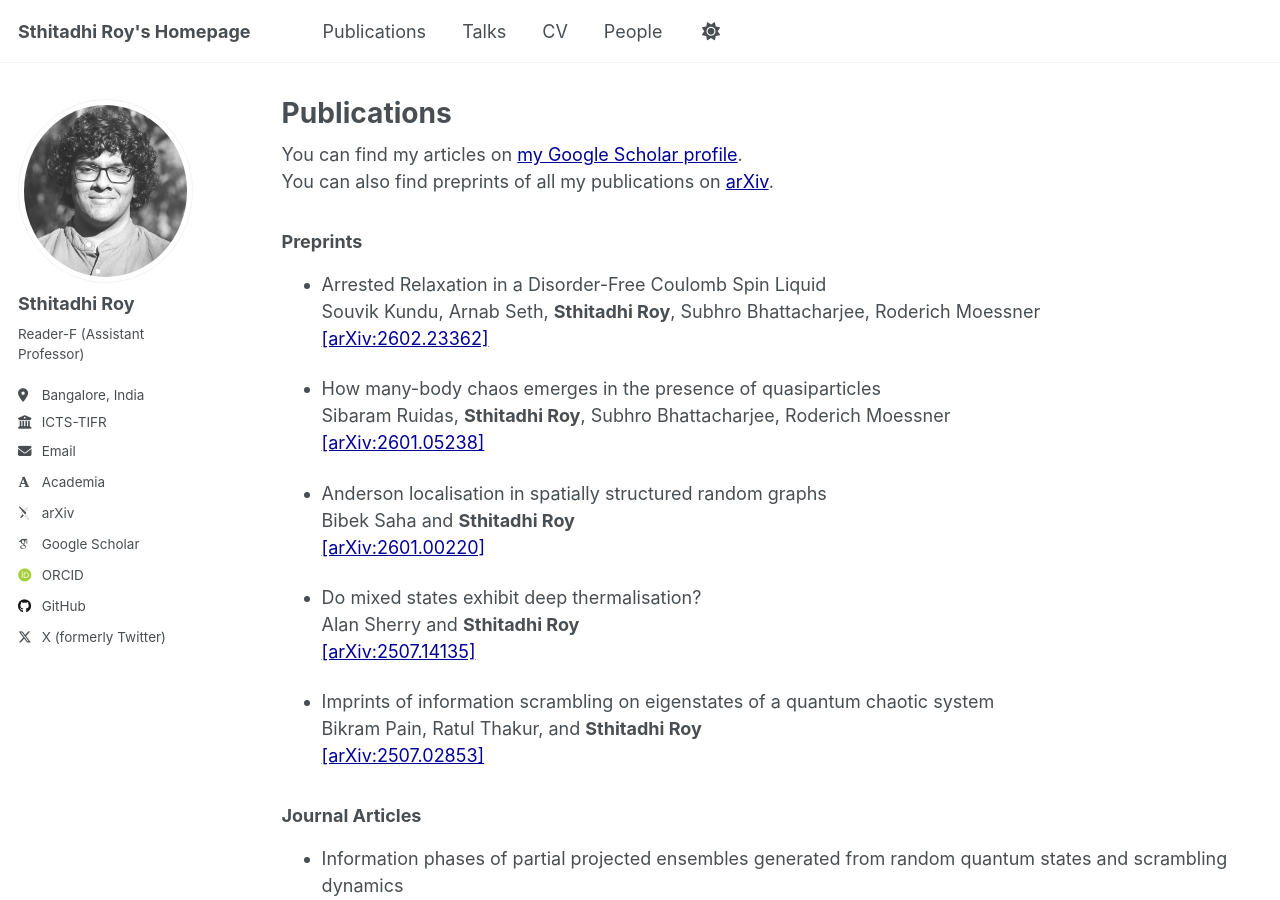
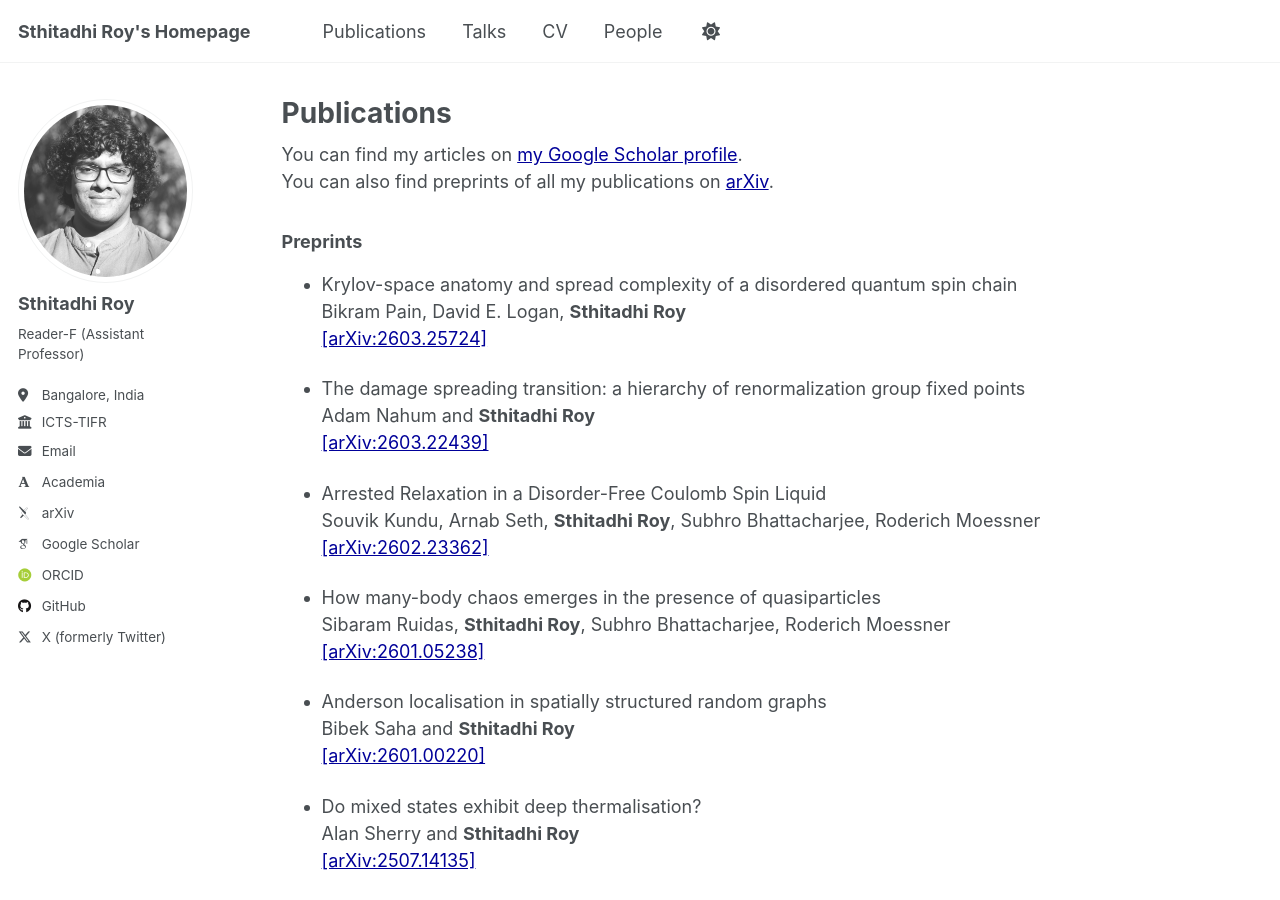
Before and after one commit to sthitadhi-roy/sthitadhi-roy.github.io, a Jekyll site: the page built from _pages/publications.md, in a window 1280 px wide and 900 px high. Built offline with Jekyll 4.4.1, drawn with Linux system fonts in a browser that asks for light colours; some web fonts are replaced.

Commit message:
Update publications.md

```diff
--- a/_pages/publications.md
+++ b/_pages/publications.md
@@ -18,6 +18,14 @@ author_profile: true
 {% include base_path %}
 
 ### Preprints
+
+- Krylov-space anatomy and spread complexity of a disordered quantum spin chain
+  Bikram Pain, David E. Logan, **Sthitadhi Roy**
+  [[arXiv:2603.25724]](https://arxiv.org/abs/2603.25724)
+
+- The damage spreading transition: a hierarchy of renormalization group fixed points
+  Adam Nahum and **Sthitadhi Roy**
+  [[arXiv:2603.22439]](https://arxiv.org/abs/2603.22439)
 
 - Arrested Relaxation in a Disorder-Free Coulomb Spin Liquid
   Souvik Kundu, Arnab Seth, **Sthitadhi Roy**, Subhro Bhattacharjee, Roderich Moessner
```
